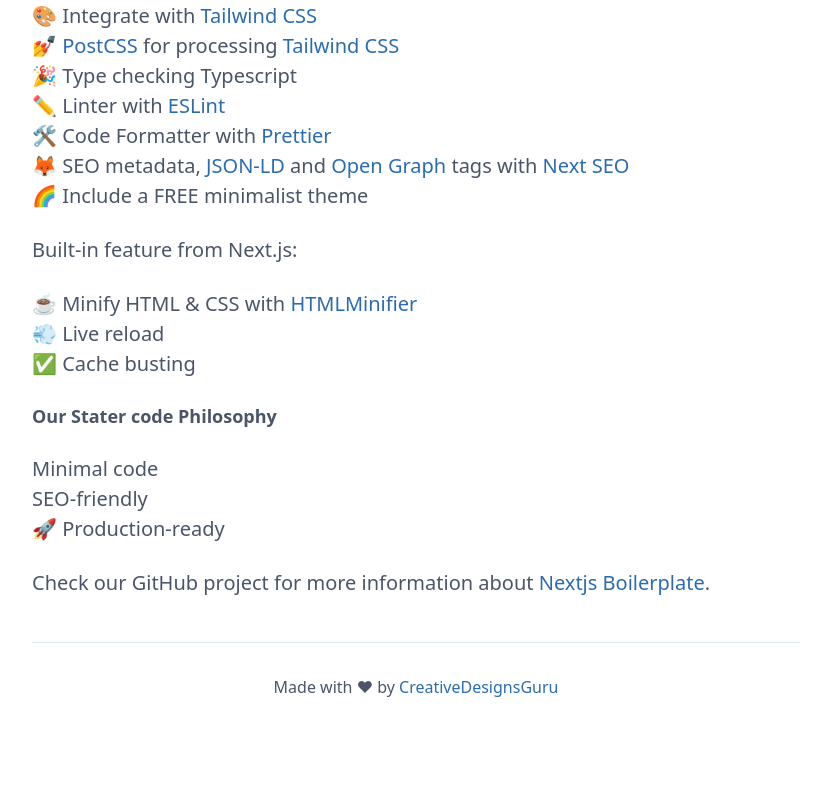
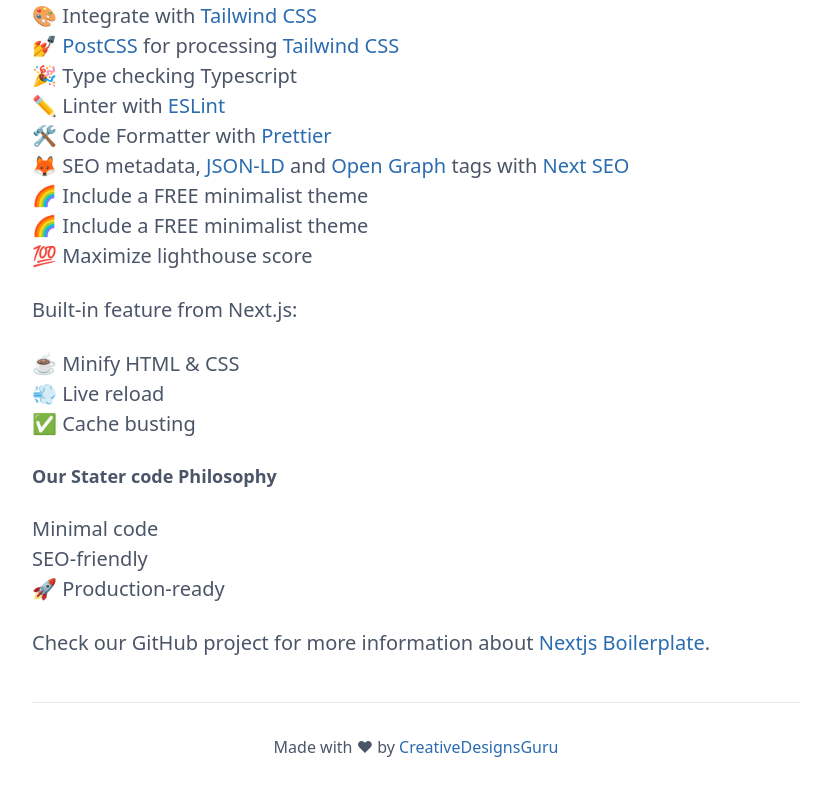
Before and after one commit to CyberWarrior1224/next.js-boilerplate, a Next.js app: page / in a window 1280 px wide. Shown: the part 914-1705 px from the top of the page, without its empty margins (224-1055 px from the left). Before the commit the page ends 1645 px from the top, so only its background shows below. Built offline with nearby package versions, Linux system fonts and the light colour scheme.

Commit message:
Update README and index.html

```diff
--- a/src/pages/index.tsx
+++ b/src/pages/index.tsx
@@ -158,6 +158,20 @@
         {' '}
         Include a FREE minimalist theme
       </li>
+      <li>
+        <span role="img" aria-label="rainbow">
+          🌈
+        </span>
+        {' '}
+        Include a FREE minimalist theme
+      </li>
+      <li>
+        <span role="img" aria-label="hundred">
+          💯
+        </span>
+        {' '}
+        Maximize lighthouse score
+      </li>
     </ul>
     <p>Built-in feature from Next.js:</p>
     <ul>
@@ -166,11 +180,7 @@
           ☕
         </span>
         {' '}
-        Minify HTML &amp; CSS with
-        {' '}
-        <a href="https://www.npmjs.com/package/html-minifier" rel="nofollow">
-          HTMLMinifier
-        </a>
+        Minify HTML &amp; CSS
       </li>
       <li>
         <span role="img" aria-label="dash">
```
Also changed, not shown: 1 other file (tests, documents, lock files or other folders).
